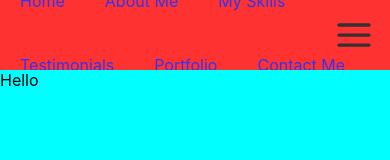
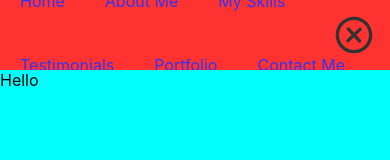
Before and after one commit to Feridun12/Portfolio, a React (Create React App) app: page / in a window 390 px wide. Both pictures are taken after a click on the icon 354 px from the left and 35 px from the top of the page. Shown: the top 160 px of the page. Built offline with nearby package versions, Linux system fonts and the light colour scheme.

Commit message:
added opening and closing button for mobile navbar

```diff
--- a/src/components/Navbar/MobileNavigation.js
+++ b/src/components/Navbar/MobileNavigation.js
@@ -2,16 +2,33 @@ import React from "react";
 import NavLinks from "./NavLinks";
 import "../Navbar/styles/TopBar.scss";
 import { CgMenu } from "react-icons/cg";
-import { useState } from 'react';
+import { CgCloseO } from "react-icons/cg";
+import { useState } from "react";
 
 function MobileNavigation() {
-const [open, setOpen] = useState(false);
+  const [open, setOpen] = useState(false);
+  const hamburgerIcon = (
+    <CgMenu
+      className="hamburger"
+      size="40px"
+      color="black"
+      onClick={() => setOpen(!open)}
+    />
+  );
+
+  const closeIcon = (
+    <CgCloseO
+      className="hamburger"
+      size="40px"
+      color="black"
+      onClick={() => setOpen(!open)}
+    />
+  );
 
   return (
     <nav className="mobile-navigation">
-      <CgMenu className="hamburger" size="40px" color="black"
-      onClick={() => setOpen(!open) } />
-      { open && <NavLinks />}
+      {open ? closeIcon : hamburgerIcon}
+      {open && <NavLinks />}
     </nav>
   );
 }
```
